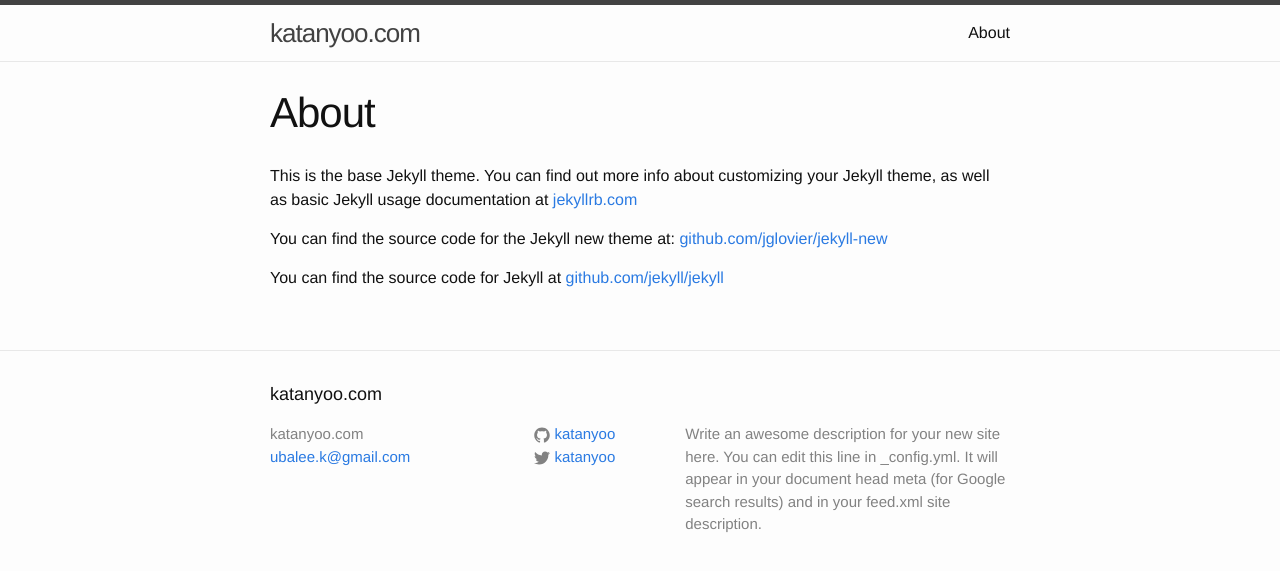
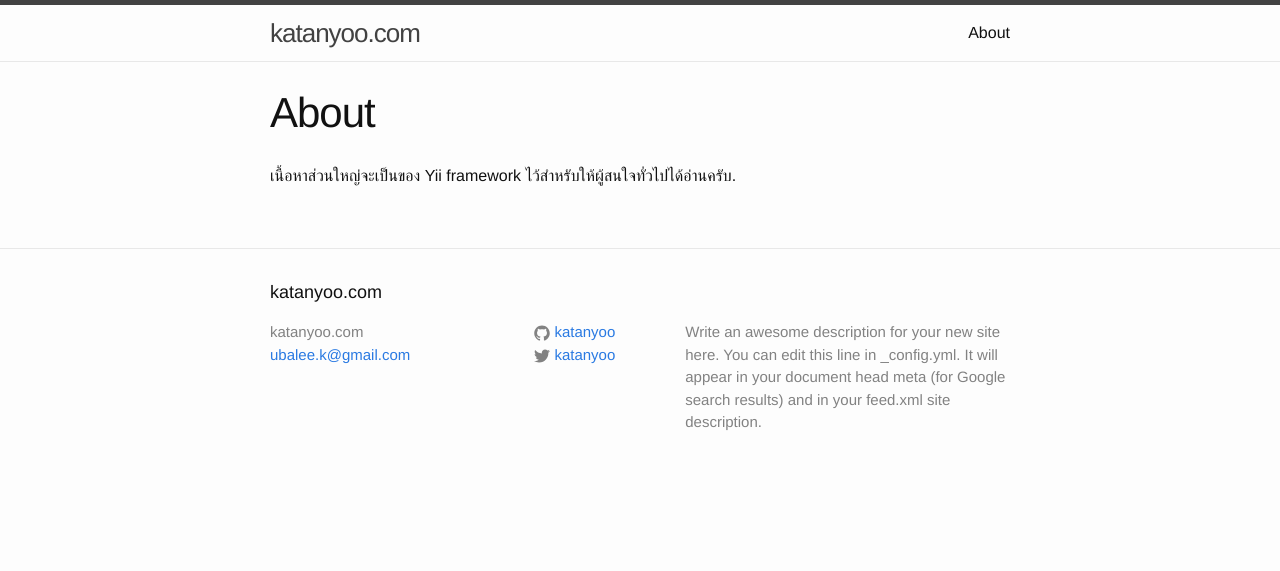
Before and after one commit to katanyoo/katanyoo.github.io, a Jekyll site: the page built from about.md, in a window 1280 px wide. Shown: the top 571 px of the page. Built offline with Jekyll 4.4.1, drawn with Linux system fonts in a browser that asks for light colours.

Commit message:
edit /about page

```diff
--- a/about.md
+++ b/about.md
@@ -4,8 +4,12 @@
 permalink: /about/
 ---
 
+เนื้อหาส่วนใหญ่จะเป็นของ Yii framework ไว้สำหรับให้ผู้สนใจทั่วไปได้อ่านครับ.
+
+<!--
 This is the base Jekyll theme. You can find out more info about customizing your Jekyll theme, as well as basic Jekyll usage documentation at [jekyllrb.com](http://jekyllrb.com/)
 
 You can find the source code for the Jekyll new theme at: [github.com/jglovier/jekyll-new](https://github.com/jglovier/jekyll-new)
 
 You can find the source code for Jekyll at [github.com/jekyll/jekyll](https://github.com/jekyll/jekyll)
+-->
```
